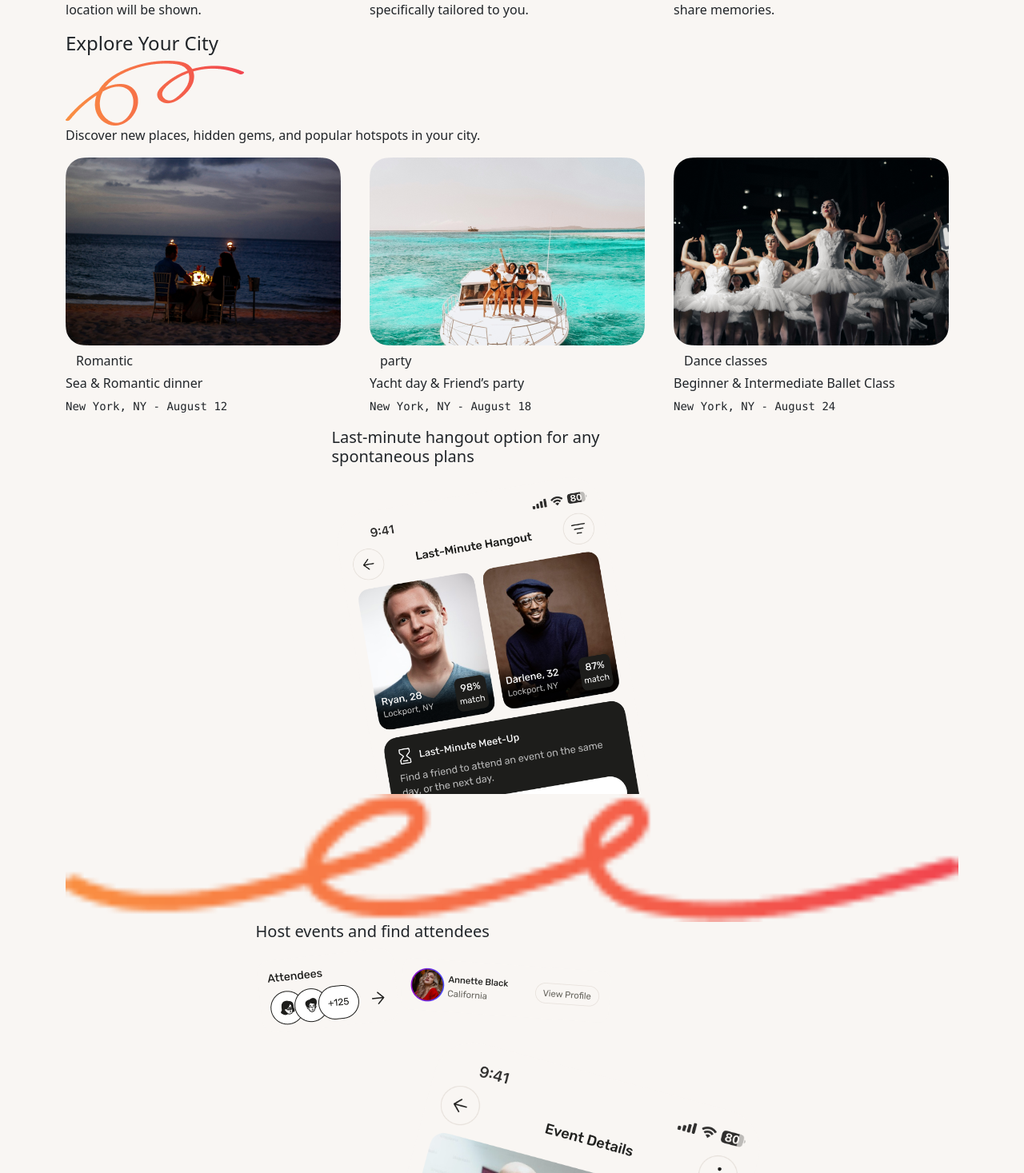
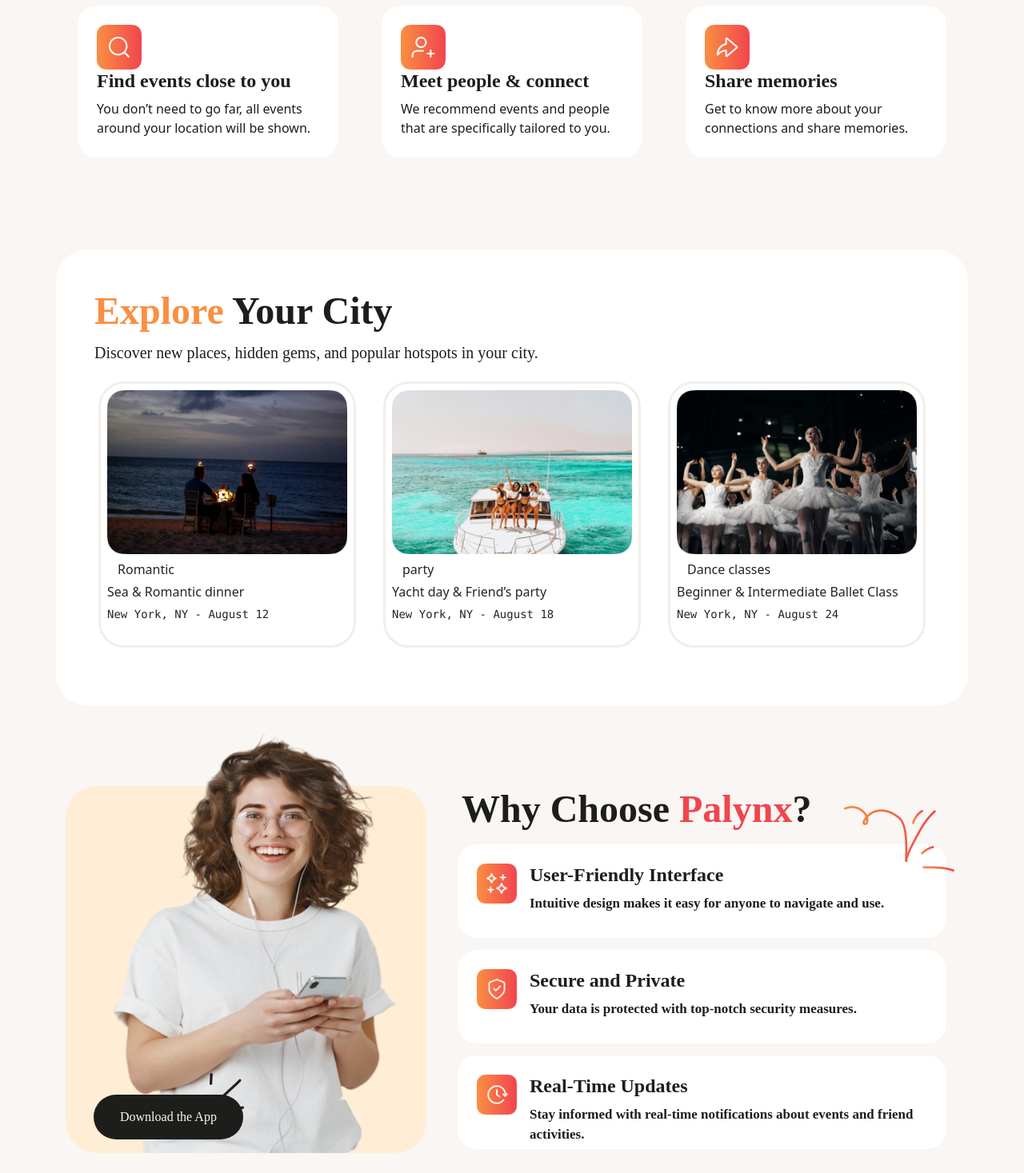
Before and after one commit to Earthpasserby/palynxx, a React (Create React App) app: page / in a window 1280 px wide. Shown: the part 543-2010 px from the top of the page at 80% size. Built offline with nearby package versions, Linux system fonts and the light colour scheme.

Commit message:
homepage

```diff
--- a/src/App.css
+++ b/src/App.css
@@ -206,7 +206,7 @@
 }
 .section2 h4 {
   font-family: Fixel Text;
-  font-size: 24px;
+  font-size: 20px;
   font-weight: 600;
   color: #1d1d1b;
 }
@@ -223,16 +223,109 @@
   margin-left: 20px;
 }
 .highlight1 {
+  width: 82px;
+  height: 49px;
+}
+.highlight1 {
   position: absolute;
-  left: 230%;
-  top: 10%;
-  margin-top: 70px;
+  left: 77%;
+  bottom: -70px;
 }
 
 .cont-Highlight1 {
   position: relative;
-  width: 82px;
-  height: 49px;
+  width: 100%;
+  height: 100%;
+  /* left: 70%; */
+}
+.btn-img {
+  height: 48px;
+  padding: 4px 32px 4px 32px;
+  gap: 8px;
+  border-radius: 56px;
+  background-color: #1d1d1b;
+  color: #f8f8f8;
+}
+.btn-img {
+  position: absolute;
+  /* margin-top: 235px; */
+  left: 0;
+  bottom: 41px;
+  font-family: Fixel Text;
+  font-size: 16px;
+  font-weight: 500;
+  color: #f8f8f8;
+}
+.sect-Btn {
+  position: relative;
+  width: 100%;
+}
+.Line {
+  position: absolute;
+  /* margin-top: 235px; */
+  left: 58%;
+  top: -120px;
+}
+.High-line {
+  position: relative;
+  width: 100%;
+}
+
+.card-1 {
+  background-color: #ffffff;
+  margin: 15px;
+  height: 102px;
+  padding: 24px;
+  gap: 16px;
+  border-radius: 24px;
+  display: flex;
+}
+.hero-2Img {
+  width: 24px;
+  height: 24px;
+}
+.card-1 h6 {
+  font-family: Fixel Text;
+  font-size: 16px;
+  font-weight: 600;
+}
+.card-1 p {
+  font-size: 14px;
+  font-weight: 400;
+}
+
+.hero-3 {
+  height: 100%;
+  padding: 48px;
+  gap: 48px;
+  border-radius: 40px;
+  background-color: #ffffff;
+}
+.card-2 {
+  padding: 8px 8px 12px 8px;
+  gap: 12px;
+  border-radius: 32px;
+  border: 3px solid #f2eee9;
+  margin: 5px;
+}
+
+.hero-3 h4 {
+  font-family: Fixel Text;
+  font-size: 24px;
+  font-weight: 600;
+  color: #1d1d1b;
+}
+.hero-3 span {
+  font-family: Fixel Text;
+  font-size: 24px;
+  font-weight: 600;
+  color: #fa8f42;
+}
+.hero-3 p {
+  font-family: Fixel Text;
+  font-size: 16px;
+  font-weight: 400;
+  color: #1d1d1b;
 }
 .logo-img {
   width: 120px;
@@ -948,8 +1041,11 @@
     font-weight: 600;
     color: #f1454f;
   }
+  .section2 {
+    margin-top: 0;
+  }
   .hero-6 {
-    margin-top: 40px;
+    margin-top: 100px;
   }
   .section1 {
     background-color: #ffeed5;
@@ -969,18 +1065,117 @@
     position: relative;
   }
   .highlight1 {
+    width: 138px;
+    height: 82px;
+  }
+  .highlight1 {
     position: absolute;
-    left: 75%;
+    left: 77%;
     bottom: 0;
-    margin-top: 10px;
+    top: 0;
+    margin-top: 25px;
   }
-
   .cont-Highlight1 {
     position: relative;
     width: 100%;
     height: 100%;
   }
+  .btn-img {
+    height: 56px;
+    padding: 4px 32px 4px 32px;
+    gap: 8px;
+    border-radius: 56px;
+    background-color: #1d1d1b;
+    color: #f8f8f8;
+  }
 
+  .btn-img {
+    position: absolute;
+    /* margin-top: 235px; */
+    left: 35px;
+    bottom: 87px;
+    font-family: Fixel Text;
+    font-size: 16px;
+    font-weight: 500;
+    color: #f8f8f8;
+  }
+  .sect-Btn {
+    position: relative;
+    width: 100%;
+  }
+  .Line {
+    position: absolute;
+    /* margin-top: 235px; */
+    left: 40%;
+    top: -170px;
+  }
+  /* .High-line {
+    position: relative;
+    width: 100%;
+  } */
+
+  .hero-2 {
+    margin-top: 100px;
+  }
+  .card-1 {
+    background-color: #ffffff;
+    margin: 15px;
+    height: 190px;
+    padding: 24px;
+    gap: 16px;
+    border-radius: 24px;
+    display: block;
+  }
+  .hero-2Img {
+    width: 56px;
+    height: 56px;
+  }
+  .card-1 h6 {
+    font-family: Fixel Text;
+    font-size: 24px;
+    font-weight: 600;
+    color: #1d1d1b;
+  }
+  .card-1 p {
+    font-size: 16px;
+    font-weight: 400;
+    color: #1d1d1b;
+  }
+  .hero-3 {
+    margin-top: 100px;
+  }
+  .hero-3 {
+    height: 571px;
+    padding: 48px;
+    gap: 48px;
+    border-radius: 40px;
+    background-color: #ffffff;
+  }
+  .card-2 {
+    padding: 8px 8px 12px 8px;
+    gap: 12px;
+    border-radius: 32px;
+    border: 3px solid #f2eee9;
+    margin: 5px;
+  }
+  .hero-3 h4 {
+    font-family: Fixel Text;
+    font-size: 48px;
+    font-weight: 600;
+    color: #1d1d1b;
+  }
+  .hero-3 span {
+    font-family: Fixel Text;
+    font-size: 48px;
+    font-weight: 600;
+    color: #fa8f42;
+  }
+  .hero-3 p {
+  font-family: Fixel Text;
+  font-size: 20px;
+  font-weight: 400;
+  color: #1d1d1b;
+}
   /*Blog*/
   .Blog-header h3 {
     font-size: 48px;
--- a/src/Home.jsx
+++ b/src/Home.jsx
@@ -180,19 +180,19 @@
           <h4>
             <span>Explore</span> Your City
           </h4>
-          <div className="Hero-3">
+          {/* <div className="Hero-3">
             <img
               src="./underline1.png"
               alt="palynx-img"
               className="underline1 img-fluid"
             />
-          </div>
+          </div> */}
           <p>
             Discover new places, hidden gems, and popular hotspots in your city.
           </p>
           <Col md={4} xs={12}>
             <div className="card-2">
-              <img src="./view.png" alt="palynx-img" className="img-fluid" />
+              <img src="./view.png" alt="palynx-img" className="img-fluid w-100" />
               <div className="Btn-3">
                 <button className="btn btn-3">Romantic</button>
               </div>
@@ -204,7 +204,7 @@
           </Col>
           <Col md={4} xs={12}>
             <div className="card-2">
-              <img src="./yatch.png" alt="palynx-img" className="img-fluid" />
+              <img src="./yatch.png" alt="palynx-img" className="img-fluid w-100" />
               <div className="Btn-4">
                 <button className="btn btn-4">party</button>
               </div>
@@ -216,7 +216,7 @@
           </Col>
           <Col md={4} xs={12}>
             <div className="card-2">
-              <img src="./bale.png" alt="palynx-img" className="img-fluid" />
+              <img src="./bale.png" alt="palynx-img" className="img-fluid w-100" />
               <div className="Btn-5">
                 <button className="btn btn-5">Dance classes</button>
               </div>
@@ -228,7 +228,7 @@
           </Col>
         </Row>
       </Container>
-      <Container className="hero-4 ">
+      {/* <Container className="hero-4 ">
         <Row className="justify-content-center">
           <Col md={5} xs={12}>
             <div className="hero4-1">
@@ -276,8 +276,8 @@
             </div>
           </Col>
         </Row>
-      </Container>
-      <Container className="hero-5">
+      </Container> */}
+      {/* <Container className="hero-5">
         <div className="d-flex justify-content-between">
           <h4 className="">
             Create, Contribute, Like & <span>Share</span>
@@ -334,7 +334,7 @@
             </Slider>
           </div>
         </Row>
-      </Container>
+      </Container> */}
       <Container className="hero-6">
         <Row className="">
           <Col md={5} xs={12}>
@@ -344,15 +344,15 @@
                 alt="palynx-img"
                 className="img-fluid lady"
               />
-              {/* <div className="sect-Btn">
+              <div className="sect-Btn">
                 <button className="btn btn-1 btn-img">Download the App</button>
-              </div> */}
+              </div>
               <div className="High-line">
-                {/* <img
+                <img
                   src="./Highlight.png"
                   alt="palynx-img"
                   className="img-fluid Line"
-                /> */}
+                />
               </div>
             </div>
           </Col>
@@ -362,7 +362,7 @@
                 <img
                   src="./Highlight1.png"
                   alt="palynx-img"
-                  className="img-fluid highlight1 w-25"
+                  className="img-fluid highlight1"
                 />
               </div>
 
```
Also changed, not shown: public/plat-removebb2.png (added), public/plat-removebg-preview.png (added).
